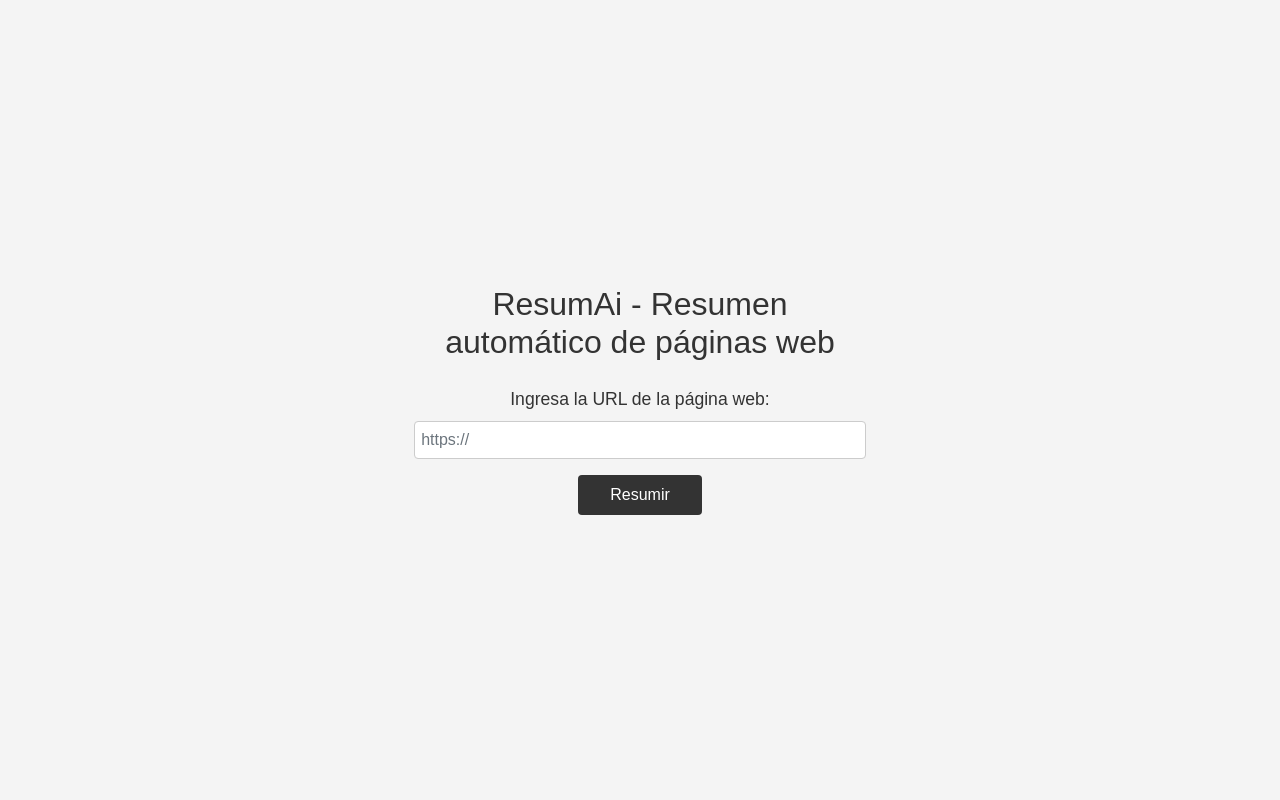
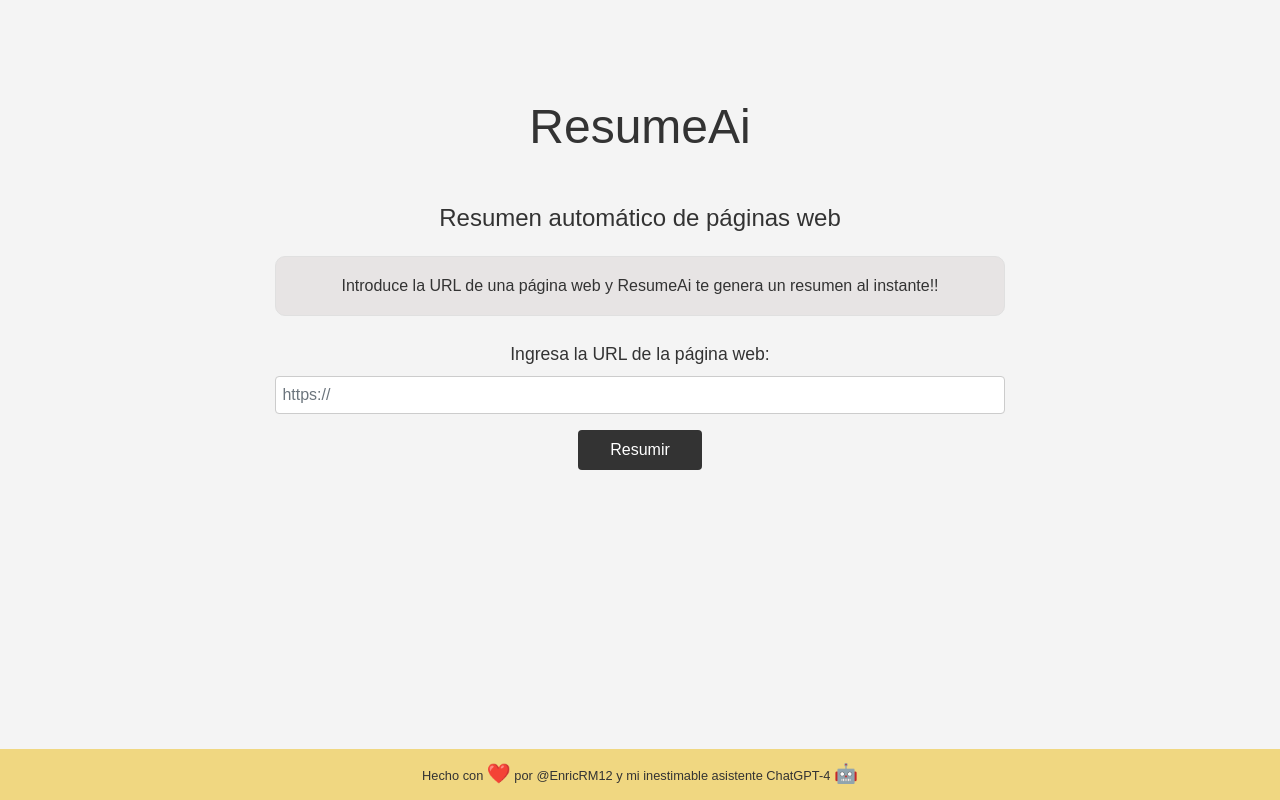
Before and after one commit to EnricRovira/resumeai, a Flask app: page / in a window 1280 px wide. Run offline with Flask 2, Linux system fonts and the light colour scheme; some libraries are stand-ins or nearby versions.

Commit message:
stiled web app

```diff
--- a/resumeai/static/css/styles.css
+++ b/resumeai/static/css/styles.css
@@ -1,5 +1,3 @@
-/* static/css/styles.css */
-
 body {
     font-family: Arial, sans-serif;
     line-height: 1.6;
@@ -30,14 +28,18 @@
 }
 
 .container {
-height: 100vh;
-display: flex;
-justify-content: center;
-align-items: center;
+    min-height: calc(100vh - 60px);
+    padding-top: 50px;
 }
 
 h1 {
-    font-size: 2rem;
+    font-size: 3rem;
+    margin-bottom: 0.5rem;
+    text-align: center;
+}
+
+h2 {
+    font-size: 1.5rem;
     margin-bottom: 1rem;
     text-align: center;
 }
@@ -70,10 +72,65 @@
     background-color: #666;
 }
 
-h2 {
-    margin-top: 100px;
-}
-
 .form-group {
     margin-bottom: 1rem;
 }
+
+.resumen-title {
+    font-size: 1.2rem;
+    font-weight: bold;
+    text-align: left;
+}
+
+.resumen-box {
+    background-color: #e7e4e4;
+    border-radius: 10px;
+    border: 1px solid #e0e0e0;
+    position: relative;
+  }
+
+.resumen-box:before {
+    content: "";
+    width: 0;
+    height: 0;
+    border-left: 10px solid transparent;
+    border-right: 10px solid transparent;
+    border-bottom: 10px solid #f2f2f2;
+    position: absolute;
+    top: -10px;
+    left: 10px;
+  }
+
+footer {
+    background-color: #f0d781;
+    padding: 10px;
+    font-size: 0.8rem;
+    text-align: center;
+    position: fixed;
+    bottom: 0;
+    width: 100%;
+}
+
+footer a {
+    color: inherit;
+    text-decoration: none;
+}
+
+footer a:hover {
+    color: inherit;
+    text-decoration: underline;
+}
+
+.emoji {
+    display: inline-block;
+    font-size: 1.2rem;
+}
+
+.subtext-box {
+    background-color: #e7e4e4;
+    border-radius: 10px;
+    border: 1px solid #e0e0e0;
+    text-align: center;
+    padding: 15px;
+    margin-bottom: 20px;
+}
--- a/resumeai/templates/index.html
+++ b/resumeai/templates/index.html
@@ -11,7 +11,9 @@
     <div class="container">
       <div class="row justify-content-center">
         <div class="col-md-8 text-center">
-          <h1>ResumAi - Resumen automático de páginas web</h1>
+          <h1 class="my-5">ResumeAi</h1>
+          <h2 class="mb-4">Resumen automático de páginas web</h2>
+          <div class="subtext-box p-3 mb-4">Introduce la URL de una página web y ResumeAi te genera un resumen al instante!!</div>
           <form action="/resumen" method="POST" class="mt-4">
             <div class="form-group">
               <label for="url">Ingresa la URL de la página web:</label>
@@ -23,11 +25,14 @@
             <p style="color: red;" class="mt-2">{{ error }}</p>
           {% endif %}
           {% if resumen_generado %}
-            <h2 class="mt-4">Resumen:</h2>
-            <p>{{ resumen }}</p>
+            <h2 class="resumen-title mt-4">Resumen:</h2>
+            <div class="resumen-box p-3 mt-2">{{ resumen }}</div>
           {% endif %}
         </div>
       </div>
     </div>
+    <footer>
+      Hecho con <span class="emoji">&#x2764;&#xFE0F;</span> por <a href="https://twitter.com/EnricRM12" target="_blank">@EnricRM12</a> y mi inestimable asistente <a href="https://openai.com/" target="_blank">ChatGPT-4</a> <span class="emoji">&#x1F916;</span>
+    </footer>
   </body>
 </html>
```
Also changed, not shown: README.md. Lines whose indentation alone changed are shown as unchanged.
